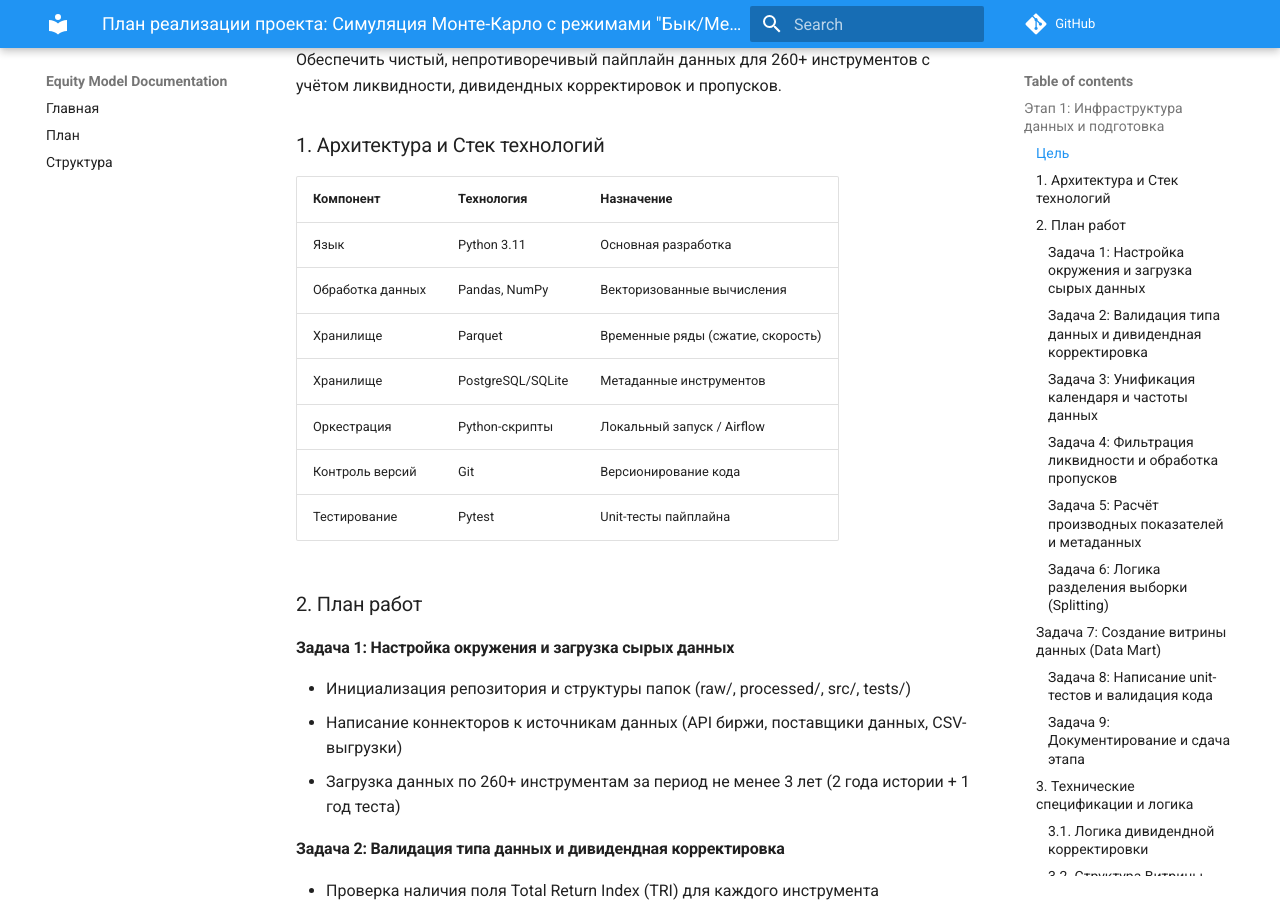
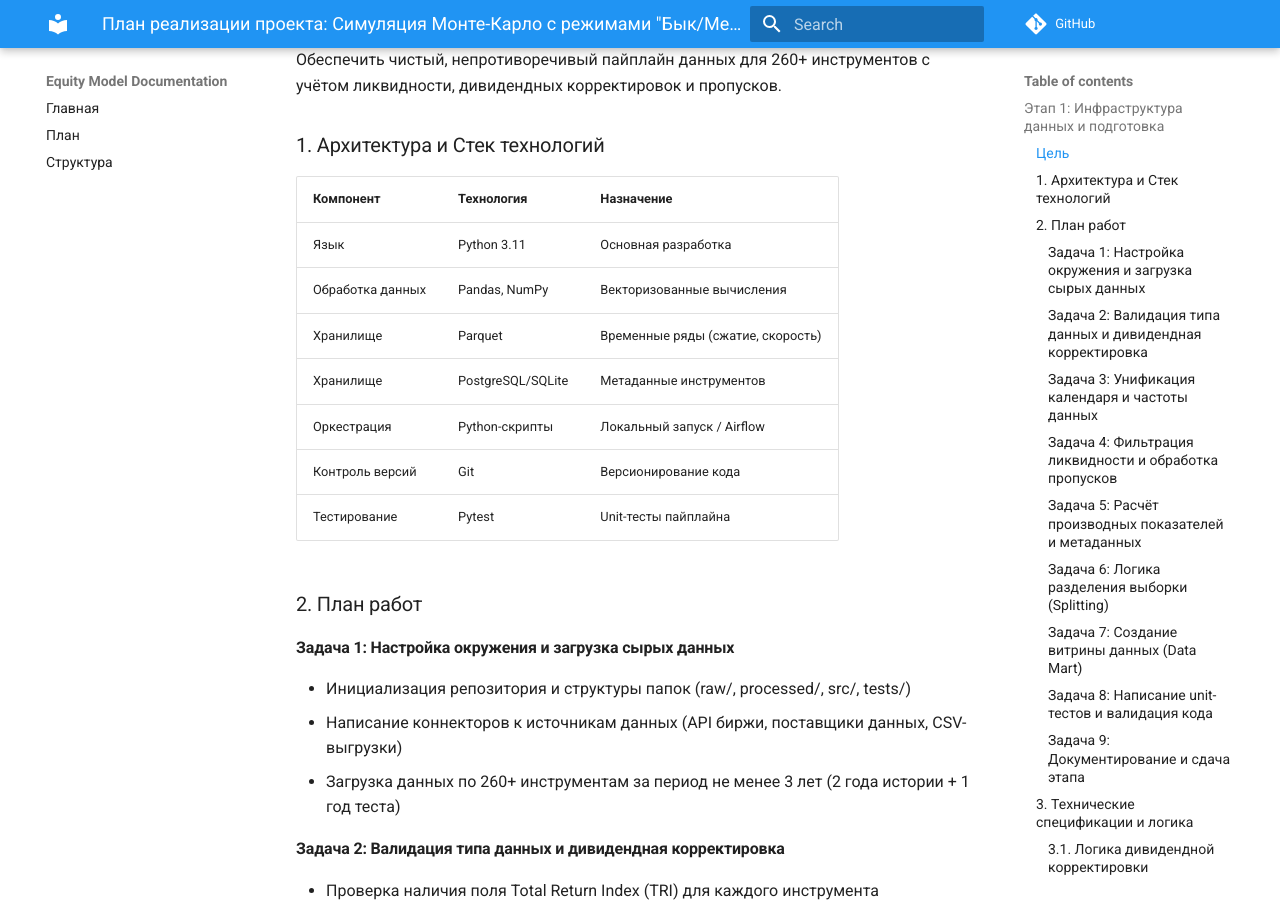
Before and after one commit to YaninaK/equity-model, an MkDocs documentation site: the page built from docs/DEVELOPMENT_PLAN.md, in a window 1280 px wide and 900 px high, scrolled down 396 px. Built offline with MkDocs 1.6.1 and Material for MkDocs 9.7.7, drawn with Linux system fonts in a browser that asks for light colours; comment, search, counter and statistics services are not loaded.

Commit message:
Initial commit

```diff
--- a/docs/DEVELOPMENT_PLAN.md
+++ b/docs/DEVELOPMENT_PLAN.md
@@ -73,7 +73,7 @@
 - Реализация генератора фолдов для валидации (Walk-Forward): тестовое окно 335 дней внутри тестовой выборки с шагом (Offset) 30 дней
 
 
-### Задача 7: Создание витрины данных (Data Mart)
+#### Задача 7: Создание витрины данных (Data Mart)
 
 - Сохранение обработанных данных в формат Parquet (сжатие, оптимизация скорости чтения)
 - Сохранение метаданных в CSV/SQL
@@ -94,7 +94,6 @@
 - Формирование отчёта о качестве данных (сколько инструментов отфильтровано, причины исключений)
 - Финальная демонстрация структуры хранилища и примеров загрузки данных
 
----
 
 ### 3. Технические спецификации и логика
 
@@ -376,7 +375,6 @@
 | Изменение структуры рынка (кризис) | Высокая | В периоды кризисов корреляции стремятся к 1. Введение флага Кризис, который временно фиксирует кластеры или увеличивает окно сглаживания |
 
 
-
 ### 6. Критерии приемки (Acceptance Criteria)
 
 - Все 260+ инструментов (доступных по истории) распределены по кластерам
```
